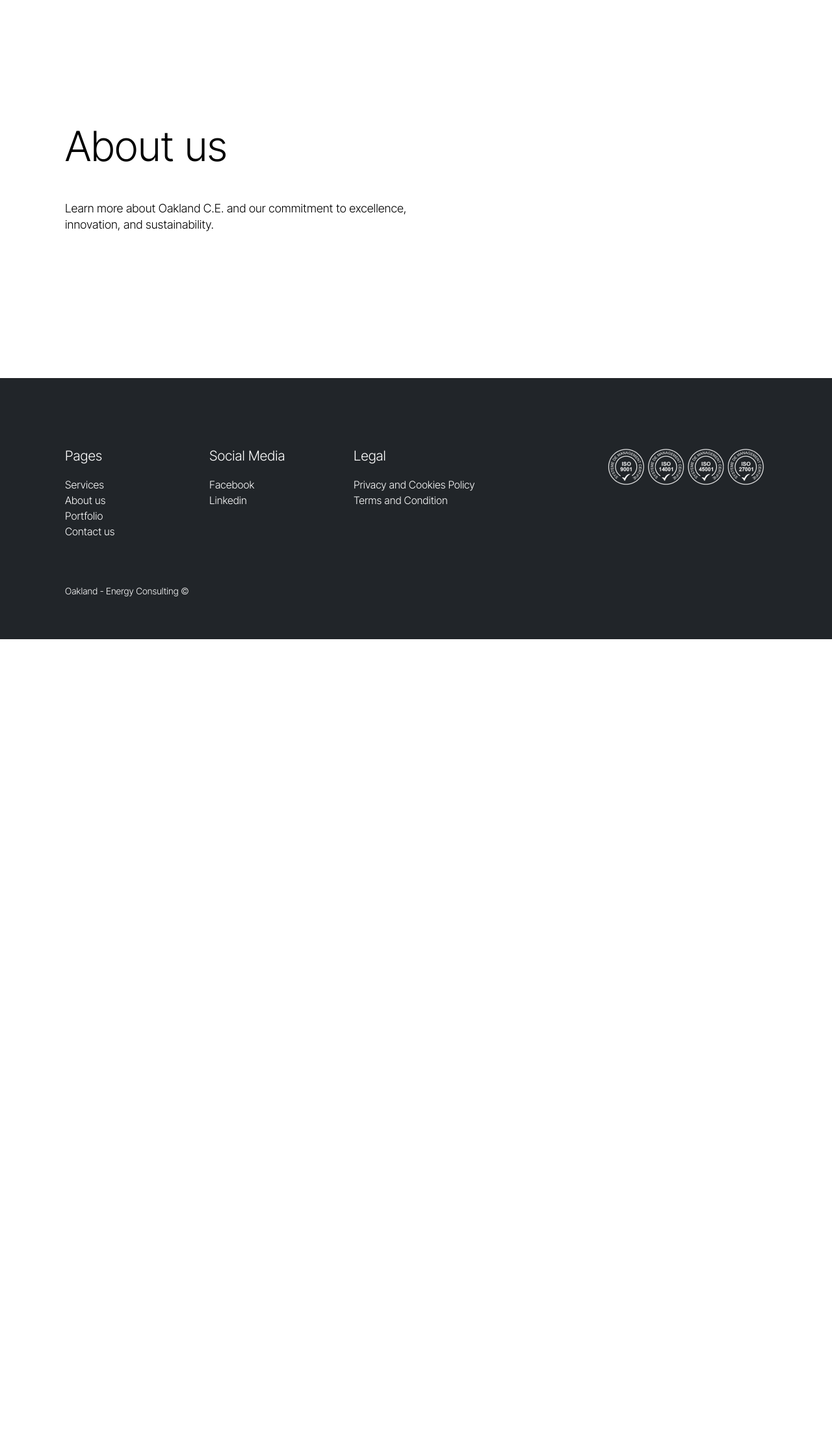
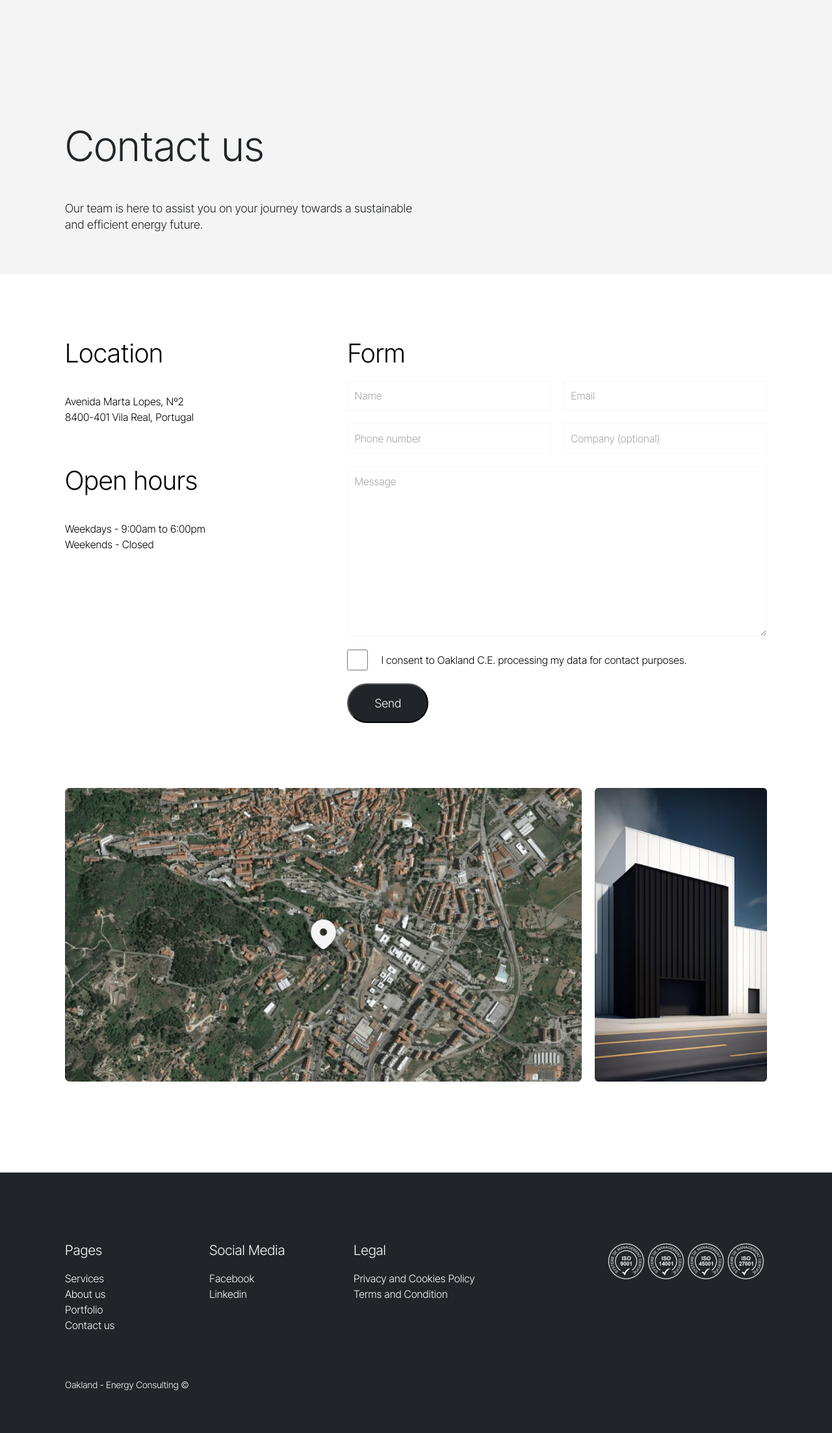
Before and after one commit to sryongkh/oakland-web, a PHP site: page /contact.php in a window 1280 px wide. Shown: the part 218-2424 px from the top of the page at 65% size. Before the commit the page ends 1202 px from the top, so only its background shows below. Run offline with PHP 8.4, Linux system fonts and the light colour scheme.

Commit message:
Update Contact Us page

```diff
--- a/assets/css/responsive.css
+++ b/assets/css/responsive.css
@@ -7,6 +7,9 @@
 @media (min-width: 991.98px) {
 }
 @media (min-width: 767.98px) {
+  header .navmenu {
+    display: none;
+  }
 }
 @media (min-width: 575.98px) {
 }
@@ -76,6 +79,15 @@
   section[data-section="left-contxt"] .get-in-touch {
     padding: var(--p-block) var(--p-inline);
   }
+  section[data-section="contact-content"] {
+    padding-block: var(--p-block-mobile);
+  }
+  section[data-section="contact-content"] .content {
+    flex-direction: column;
+  }
+  section[data-section="contact-content"] .content > div {
+    width: 100% !important;
+  }
   footer .container {
     grid-gap: 3rem;
   }
@@ -96,6 +108,9 @@
 @media (max-width: 767.98px) {
   header ul {
     display: none;
+  }
+  header .navmenu {
+    display: flex;
   }
   section[data-section="home-hero"] {
     height: 100%;
--- a/assets/css/theme.css
+++ b/assets/css/theme.css
@@ -24,6 +24,7 @@
   --p-header-mobile: 1.5rem;
   --p-block: 140px;
   --p-block-mobile: 6rem;
+  --p-bottom: 4rem;
   --p-inline: 100px;
   --p-inline-mobile: 1.5rem;
 
@@ -142,6 +143,15 @@ header ul {
 header ul li a {
   text-shadow: 1px 1px 4px rgba(0, 0, 0, 0.2);
 }
+header .navmenu {
+  background: none;
+  border: 0;
+  padding: 0.5rem;
+}
+header .navmenu img {
+  width: 3rem;
+  height: 3rem;
+}
 main {
   position: relative;
   min-height: 100vh;
@@ -155,7 +165,7 @@ header .logo-container {
 /* GLOBAL */
 .header {
   min-height: 640px;
-  padding: 5% var(--p-inline);
+  padding: 5% var(--p-inline) var(--p-bottom);
   display: flex;
   align-items: end;
 }
@@ -227,6 +237,11 @@ header .logo-container {
   padding-block: 1.5rem;
   border: 0;
   border-top: 1px solid var(--c-darkgrey);
+}
+.row {
+  display: flex;
+  grid-gap: 20px;
+  align-items: center;
 }
 /* END: GLOBAL */
 /* HERO */
@@ -395,7 +410,69 @@ section[data-section="accordion"] {
   padding: var(--p-inline);
   display: flex;
   flex-direction: column;
-  /* gap: 100px; */
+}
+section[data-section="port-hero"] {
+  position: relative;
+  background: url("../media/portfolio-banner.png") center center / cover
+    no-repeat;
+  color: var(--c-white);
+  z-index: 0;
+}
+section[data-section="port-hero"] .contxt {
+  position: relative;
+  z-index: 2;
+}
+section[data-section="port-hero"] .container:after {
+  content: "";
+  position: absolute;
+  top: 0;
+  left: 0;
+  background: rgba(0, 0, 0, 0.2);
+  width: 100%;
+  height: 100%;
+  z-index: 1;
+}
+section[data-section="contact-content"] {
+  padding: var(--p-inline) var(--p-inline) var(--p-block);
+  display: flex;
+  flex-direction: column;
+  grid-gap: 100px;
+}
+section[data-section="contact-content"] .content {
+  display: flex;
+  grid-gap: 20px;
+}
+section[data-section="contact-content"] .content .info,
+section[data-section="contact-content"] .content .info > div {
+  display: flex;
+  flex-direction: column;
+  grid-gap: 4rem;
+}
+section[data-section="contact-content"] .content .info > div {
+  grid-gap: 40px;
+}
+section[data-section="contact-content"] .content .info {
+  width: 39.10060975609756%;
+}
+section[data-section="contact-content"] .content .form {
+  width: 60.8993902439%;
+  display: flex;
+  flex-direction: column;
+  grid-gap: 20px;
+}
+section[data-section="contact-content"] .map-container {
+  display: flex;
+  grid-gap: 20px;
+}
+section[data-section="contact-content"] .map-container img {
+  width: 100%;
+  height: 100%;
+}
+section[data-section="contact-content"] .map-container figure:nth-child(1) {
+  width: 75%;
+}
+section[data-section="contact-content"] .map-container figure:nth-child(2) {
+  width: 25%;
 }
 /* BUTTON */
 .btn {
@@ -407,6 +484,10 @@ section[data-section="accordion"] {
   color: var(--c-accent100);
   text-align: center;
   border-radius: 4rem;
+}
+.btn.black {
+  background: var(--c-accent100);
+  color: var(--c-white);
 }
 .btn.contact {
   background: rgba(255, 255, 255, 0.3);
@@ -423,6 +504,23 @@ section[data-section="accordion"] {
   content: "";
 }
 /* END: BUTTON */
+/* INPUT */
+input[type="text"],
+textarea {
+  padding: 10px;
+  border: 1px solid var(--c-lightgrey);
+  width: 100%;
+  outline: none;
+}
+input[type="text"]::placeholder,
+textarea::placeholder {
+  color: var(--c-darkgrey);
+}
+input[type="checkbox"] {
+  width: 2rem;
+  height: 2rem;
+}
+/* END: INPUT */
 /* FOOTER */
 footer {
   background: var(--c-accent100);
--- a/contact.php
+++ b/contact.php
@@ -2,12 +2,51 @@
 
 <?php include($root . "header.php"); ?>
 <main>
-    <section data-section="contact-hero" class="header white">
+    <section data-section="contact-hero" class="header light">
         <div class="container">
             <div class="contxt">
-                <h2 class="fluid-heading-1">About us</h2>
-                <p class="fluid-body">Learn more about Oakland C.E. and our commitment to excellence,<br />innovation, and sustainability.</p>
+                <h2 class="fluid-heading-1">Contact us</h2>
+                <p class="fluid-body">Our team is here to assist you on your journey towards a sustainable
+                    <br />and efficient energy future.
+                </p>
             </div>
+        </div>
+    </section>
+    <section data-section="contact-content">
+        <div class="content">
+            <div class="info">
+                <div class="location">
+                    <h2 class="fluid-heading-2">Location</h2>
+                    <p>Avenida Marta Lopes, Nº2<br />
+                        8400-401 Vila Real, Portugal</p>
+                </div>
+                <div class="opening">
+                    <h2 class="fluid-heading-2">Open hours</h2>
+                    <p>Weekdays - 9:00am to 6:00pm<br />
+                        Weekends - Closed</p>
+                </div>
+            </div>
+            <div class="form">
+                <h2 class="fluid-heading-2">Form</h2>
+                <div class="row">
+                    <input type="text" placeholder="Name" />
+                    <input type="text" placeholder="Email" />
+                </div>
+                <div class="row">
+                    <input type="text" placeholder="Phone number" />
+                    <input type="text" placeholder="Company (optional)" />
+                </div>
+                <textarea name="" id="" cols="30" rows="10" placeholder="Message"></textarea>
+                <div class="row">
+                    <input type="checkbox">
+                    <p>I consent to Oakland C.E. processing my data for contact purposes.</p>
+                </div>
+                <button class="btn black">Send</button>
+            </div>
+        </div>
+        <div class="map-container">
+            <figure><img src="<?php $root; ?>assets/media/map.png" alt=""></figure>
+            <figure><img src="<?php $root; ?>assets/media/section-desc.png" alt=""></figure>
         </div>
     </section>
 </main>
--- a/header.php
+++ b/header.php
@@ -26,7 +26,6 @@
                 <img src="<?php $root; ?>assets/media/logo-2.svg" alt="Oakland | Energy Consulting">
             </a>
         </div>
-
         <ul>
             <li>
                 <a href="about.php">About us</a>
@@ -41,4 +40,7 @@
                 <a href="contact.php" class="btn contact">Contact us</a>
             </li>
         </ul>
+        <button class="navmenu">
+            <img src="assets/media/menu.svg" alt="">
+        </button>
     </header>
--- a/portfolio.php
+++ b/portfolio.php
@@ -2,11 +2,11 @@
 
 <?php include($root . "header.php"); ?>
 <main>
-    <section data-section="port-hero" class="header white">
+    <section data-section="port-hero" class="header">
         <div class="container">
             <div class="contxt">
                 <h2 class="fluid-heading-1">Portfolio</h2>
-                <p class="fluid-body">Explore our portfolio of remarkable projects where innovation and sustainability converge.</p>
+                <p class="fluid-body">Explore our portfolio of remarkable projects where innovation and<br />sustainability converge.</p>
             </div>
         </div>
     </section>
```
Also changed, not shown: assets/media/menu.svg (added), assets/media/portfolio-banner.png (added).
